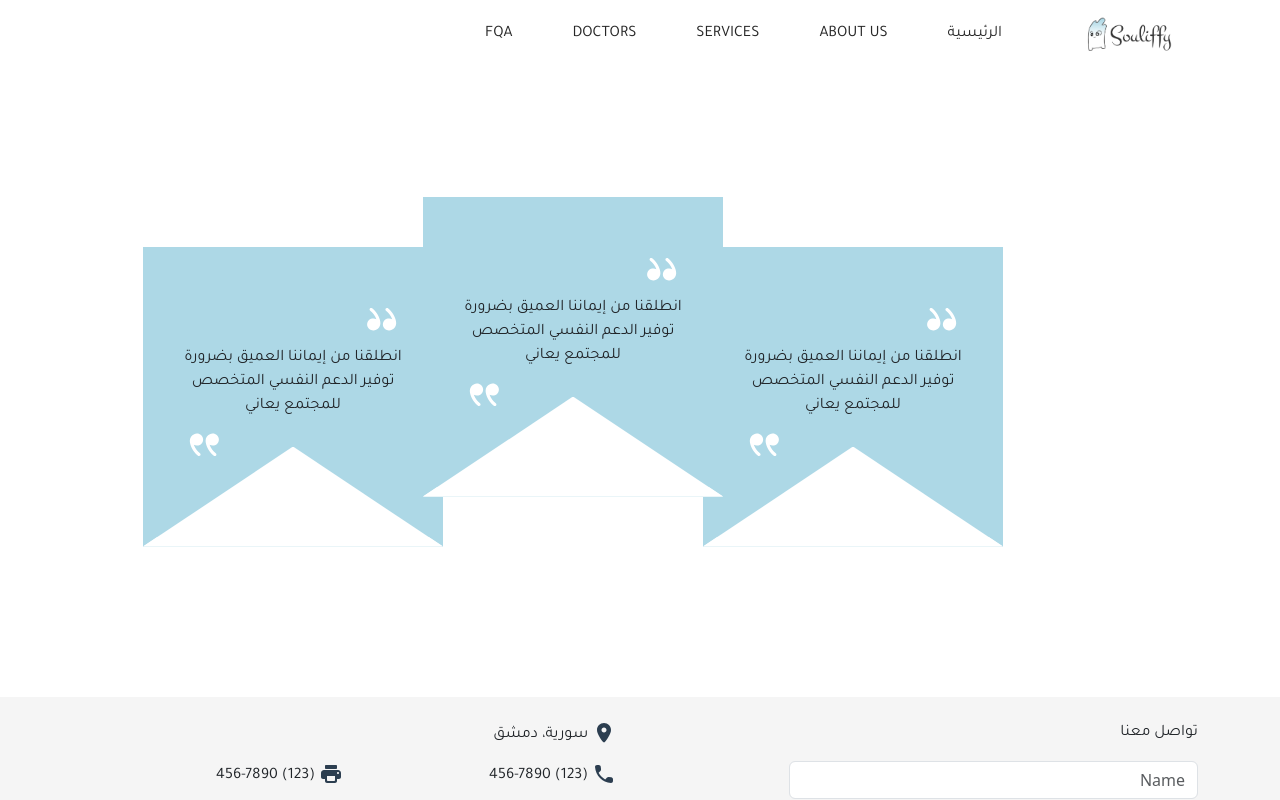
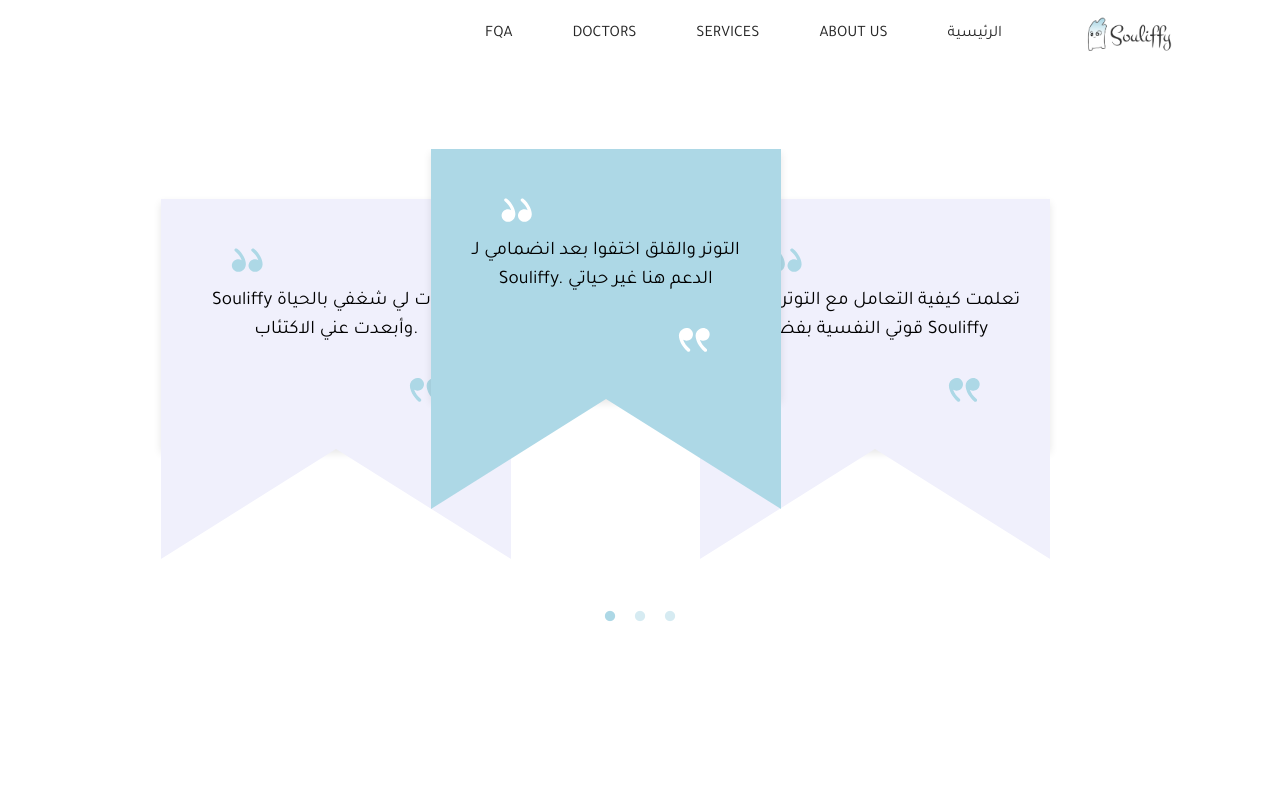
Before and after one commit to Siver29/souliffy, a React (Create React App) app: page / in a window 1280 px wide. Shown: the top 800 px of the page. Built offline with nearby package versions, Linux system fonts and the light colour scheme.

Commit message:
testimonials slider

```diff
--- a/src/Components/UserComponents/TestimonialsBox/TestimonialsBox.css
+++ b/src/Components/UserComponents/TestimonialsBox/TestimonialsBox.css
@@ -1,4 +1,4 @@
-.TestmonialsBox {
+/* .TestmonialsBox {
     height: 300px;
     width: 300px;
     background-color: var(--primary-blue-color);
@@ -10,7 +10,6 @@
     height: 100px;
     background-color: var(--primary-bg-color);
     clip-path: polygon(50% 0%, 100% 100%, 0% 100%);
-    /* margin-top: 10px; */
     position: absolute;
     bottom: 0;
     border-bottom: 10px solid white;
@@ -30,4 +29,51 @@
 }
 .quote-img{
     transform: rotate(180deg);
-}
+} */
+
+/* ....................... */
+
+  .quote-shape {
+    background-color: var(--primary-blue-color);
+    color: #000;
+    padding: 20px;
+    position: relative;
+    width: 350px;
+    height: 250px;
+    text-align: center;
+    font-size: 1.2rem;
+    line-height: 1.5;
+    box-shadow: 0 4px 8px rgba(0, 0, 0, 0.1);
+  }
+
+  /* .quote-shape::before,
+  .quote-shape::after {
+    content: '';
+    width: 0;
+    height: 0;
+    border-style: solid;
+    position: absolute;
+    bottom: -20px;
+
+  } */
+
+  /* .quote-shape::before {
+    border-width: 110px 175px 0 0;
+    top:250px;
+    border-color: var(--primary-blue-color) transparent transparent transparent;
+  }
+
+  .quote-shape::after {
+    right: -0px;
+    top:250px;
+    border-width: 110px 0 0 175px;
+    border-color: var(--primary-blue-color) transparent transparent transparent;
+  } */
+
+  .quote-text {
+    position: relative;
+    z-index: 1;
+  }
+  .quote-img{
+    transform: rotate(180deg);
+  }
--- a/src/Components/UserComponents/TestimonialsBox/TestimonialsBox.js
+++ b/src/Components/UserComponents/TestimonialsBox/TestimonialsBox.js
@@ -2,32 +2,57 @@
 import React from 'react';
 import './TestimonialsBox.css';
 
-function TestmonialsBox({ quote }) {
+function TestmonialsBox({ testmonialText, bgColor, triangleColor, quote }) {
+    const triangleStyleBefore = {
+        content: '',
+        width: 0,
+        height: 0,
+        borderStyle: 'solid',
+        position: 'absolute',
+        bottom: '-20px',
+        top: '250px',
+        left: '0px',
+        borderWidth: '110px 175px 0 0',
+        borderColor: `${triangleColor} transparent transparent transparent`
+    };
+
+    const triangleStyleAfter = {
+        content: '',
+        width: 0,
+        height: 0,
+        borderStyle: 'solid',
+        position: 'absolute',
+        bottom: '-20px',
+        right: '-0px',
+        top: '250px',
+        borderWidth: '110px 0 0 175px',
+        borderColor: `${triangleColor} transparent transparent transparent`
+    };
+
     return (
-        <div className="container mt-5 TestmonialsBox">
-            <div className="row h-100 text-center quote-box">
-                <div className='container-fluid mt-5'>
+        <div className="quote-shape" style={{ backgroundColor: bgColor }}>
+            <div style={triangleStyleBefore}></div>
+            <div style={triangleStyleAfter}></div>
+            <div className='container-fluid mt-3'>
                 <div className='row'>
                     <div className='col-1'></div>
                     <div className='col-3'>
-                            <img src='assets/svg/quote-line.svg' className='img-fluid'></img>
+                        <img src={quote} className='img-fluid' alt='quote' />
                     </div>
                     <div className='col-8'></div>
                 </div>
             </div>
-                <p className="mb-0 quote">
-                    {quote} انطلقنا من إيماننا العميق بضرورة توفير الدعم النفسي المتخصص للمجتمع يعاني
+            <p className="quote-text">
+                {testmonialText}
             </p>
             <div className='container-fluid'>
                 <div className='row'>
                     <div className='col-8'></div>
                     <div className='col-3'>
-                            <img src='assets/svg/quote-line.svg' className='img-fluid quote-img'></img>
+                        <img src={quote} className='img-fluid quote-img' alt='quote' />
                     </div>
                     <div className='col-1'></div>
                 </div>
-                </div>
-                <div className="triangle"></div>
             </div>
         </div>
     );
--- a/src/Components/UserComponents/TestimonialsContainer/TestimonialsContainer.css
+++ b/src/Components/UserComponents/TestimonialsContainer/TestimonialsContainer.css
@@ -1,18 +1,48 @@
+@import "~slick-carousel/slick/slick.css";
+@import "~slick-carousel/slick/slick-theme.css";
+
 .left-testmonial{
-    margin-left: 90px;
+    /* margin-left: 160px; */
+    /* margin-right: 130px; */
+position: relative ;
+/* right: 900px; */
+right: 130px;
 }
 .right-testmonial{
-    margin-right: 90px;
+    /* margin-right: 200px; */
+    /* margin-left: 130px; */
+    position: relative ;
+left: 130px;
 }
 .center-testmonial{
     padding-bottom: 100px;
-    /* position: absolute; */
-    /* bottom: 50px; */
     z-index: 10;
 }
 .testimonials-container{
-    /* position: relative; */
     display: flex;
     align-items: center;
     justify-content: center;
+    position: relative;
 }
+@media (min-width: 768px) and  (max-width: 992px) {
+    .left-testmonial{
+        /* margin-left: 12px; */
+    }
+    .right-testmonial{
+        /* margin-right: 120px; */
+    }
+}
+@media (max-width: 768px) {
+    .left-testmonial{
+        /* margin-left: 0px; */
+        /* padding-bottom: 150px; */
+    }
+    .right-testmonial{
+        /* margin-right: 0px; */
+        /* padding-bottom: 100px; */
+
+    }
+    .center-testmonial{
+        /* padding-bottom: 150px; */
+    }
+}
--- a/src/Components/UserComponents/TestimonialsContainer/TestimonialsContainer.js
+++ b/src/Components/UserComponents/TestimonialsContainer/TestimonialsContainer.js
@@ -3,20 +3,27 @@
 import './TestimonialsContainer.css'
 
 const TestimonialsContainer = () => {
+
+    const testmonials = [
+        "Souliffy أعادت لي شغفي بالحياة وأبعدت عني الاكتئاب.",
+        "التوتر والقلق اختفوا بعد انضمامي لـ Souliffy. الدعم هنا غير حياتي",
+        "تعلمت كيفية التعامل مع التوتر وزيادة قوتي النفسية بفضل Souliffy"
+    ];
+
     return (
         <div className='container'>
-            <div className='row testimonials-container'>
-                <div className='col-2'></div>
-                <div className='col-2 left-testmonial'>
-                    <TestmonialsBox />
+            <div className='row w-75 testimonials-container'>
+            <div className='col-md-2 '></div>
+                <div className='col-md-2 left-testmonial'>
+                    <TestmonialsBox testmonialText={testmonials[0]} bgColor="var(--secondary-bg-color)" triangleColor="var(--secondary-bg-color)" quote={"assets/svg/blue-quote-line.svg"} />
                 </div>
-                <div className='col-2 center-testmonial'>
-                    <TestmonialsBox />
+                <div className='col-md-2 center-testmonial'>
+                    <TestmonialsBox testmonialText={testmonials[1]} bgColor="var(--primary-blue-color)" triangleColor="var(--primary-blue-color)" quote={"assets/svg/quote-line.svg"} />
                 </div>
-                <div className='col-2 right-testmonial'>
-                    <TestmonialsBox />
+                <div className='col-md-2 right-testmonial'>
+                    <TestmonialsBox testmonialText={testmonials[2]} bgColor="var(--secondary-bg-color)" triangleColor="var(--secondary-bg-color)" quote={"assets/svg/blue-quote-line.svg"} />
                 </div>
-                <div className='col-2'></div>
+                <div className='col-md-2 '></div>
             </div>
         </div>
     )
--- a/src/Components/UserComponents/TestimonialsSlider/TestimonialsSlider.css
+++ b/src/Components/UserComponents/TestimonialsSlider/TestimonialsSlider.css
@@ -0,0 +1,63 @@
+.testimonials-slider {
+  /* width: 100vw; */
+  height: 100vh;
+  /* max-width: 1200px;  */
+  /* margin: 0 auto; */
+  /* padding: 50px 0; */
+   /* Add padding for spacing around the slider */
+  position: relative;
+  /* display: flex; */
+  /* justify-content: center; */
+  /* align-items: center; */
+  /* padding-top: 100px; */
+  /* padding-right: 300px; */
+
+}
+.slick-list{
+  height: 500px;
+}
+
+.slick-dots {
+  bottom: -30px;
+  position: relative;
+  top: -50px;
+  /* Position the dots below the slider */
+}
+
+.slick-dots li button:before {
+  font-size: 12px;
+  color: var(--primary-blue-color); /* Use the primary color for dots */
+  opacity: 0.5;
+}
+
+.slick-dots li.slick-active button:before {
+  color: var(--primary-blue-color); /* Highlight the active dot */
+  opacity: 1;
+}
+
+.testimonial-group {
+  display: flex;
+  justify-content: space-between;
+  /* padding: 20px; */
+  background-color: white; /* Background color for the testimonial group */
+  border-radius: 10px; /* Rounded corners */
+  box-shadow: 0 4px 8px rgba(0, 0, 0, 0.1); /* Subtle shadow for depth */
+}
+
+.testimonial-group > div {
+  flex: 1;
+  /* margin: 0 10px;  */
+  /* Spacing between testimonials */
+  /* padding: 20px; */
+  border-radius: 10px; /* Match the border radius for consistency */
+}
+
+.testimonial-group > div:first-child {
+  /* margin-left: 0;  */
+  /* Remove left margin for the first testimonial */
+}
+
+.testimonial-group > div:last-child {
+  /* margin-right: 0;  */
+  /* Remove right margin for the last testimonial */
+}
--- a/src/Components/UserComponents/TestimonialsSlider/TestimonialsSlider.js
+++ b/src/Components/UserComponents/TestimonialsSlider/TestimonialsSlider.js
@@ -1,37 +1,32 @@
-// TestimonialsSlider.js
 import React from 'react';
 import Slider from 'react-slick';
+import TestimonialsContainer from '../TestimonialsContainer/TestimonialsContainer';
 import './TestimonialsSlider.css';
-import 'slick-carousel/slick/slick.css';
-import 'slick-carousel/slick/slick-theme.css';
-import TestmonialsBox from '../TestimonialsBox/TestimonialsBox';
 
-const testimonials = [
-    "التوتر والقلق اختفوا بعد انضمامي لـ Souliffy. الدعم هنا غير حياتي",
-    "التوتر والقلق اختفوا بعد انضمامي لـ Souliffy. الدعم هنا غير حياتي",
-    "التوتر والقلق اختفوا بعد انضمامي لـ Souliffy. الدعم هنا غير حياتي"
-];
-
-function TestimonialsSlider() {
+const TestimonialsSlider = () => {
     const settings = {
         dots: true,
         infinite: true,
         speed: 500,
-        slidesToShow: 1,
-        slidesToScroll: 1,
+        slidesToShow: 1,       // Show one container (which contains 3 testimonials)
+        slidesToScroll: 1,     // Scroll one container at a time
+        arrows: false,
         autoplay: true,
-        autoplaySpeed: 3000,
+        autoplaySpeed: 300000000000000000000
     };
 
     return (
-        <div className="testimonials-slider">
-            <h2 className="text-center">آراء المستخدمين</h2>
+        <div className='testimonials-slider mx-auto'>
             <Slider {...settings}>
-                {testimonials.map((quote, index) => (
-                    <div key={index}>
-                        <TestmonialsBox quote={quote}/>
-                    </div>
-                ))}
+                <div>
+                    <TestimonialsContainer />
+                </div>
+                <div>
+                    <TestimonialsContainer />
+                </div>
+                <div>
+                    <TestimonialsContainer />
+                </div>
             </Slider>
         </div>
     );
--- a/src/Pages/UserPages/HomePage/HomePage.js
+++ b/src/Pages/UserPages/HomePage/HomePage.js
@@ -3,12 +3,20 @@
 import Navbar from '../../../Components/UserComponents/Navbar/Navbar'
 import TestmonialsBox from '../../../Components/UserComponents/TestimonialsBox/TestimonialsBox'
 import TestimonialsContainer from '../../../Components/UserComponents/TestimonialsContainer/TestimonialsContainer'
+import TestimonialsSlider from '../../../Components/UserComponents/TestimonialsSlider/TestimonialsSlider'
 
 const HomePage = () => {
+  const testmonials = [
+    "Souliffy أعادت لي شغفي بالحياة وأبعدت عني الاكتئاب.",
+    "التوتر والقلق اختفوا بعد انضمامي لـ Souliffy. الدعم هنا غير حياتي",
+    "تعلمت كيفية التعامل مع التوتر وزيادة قوتي النفسية بفضل Souliffy"
+];
   return (
     <div>
       <Navbar/>
-      <TestimonialsContainer/>
+      {/* <TestimonialsContainer/> */}
+      {/* <TestmonialsBox testmonialText={testmonials[1]} bgColor="var(--primary-blue-color)" triangleColor="var(--primary-blue-color)"/> */}
+      <TestimonialsSlider/>
       <Footer/>
     </div>
   )
```
Also changed, not shown: public/assets/svg/blue-quote-line.svg (added). Lines whose indentation alone changed are shown as unchanged.
